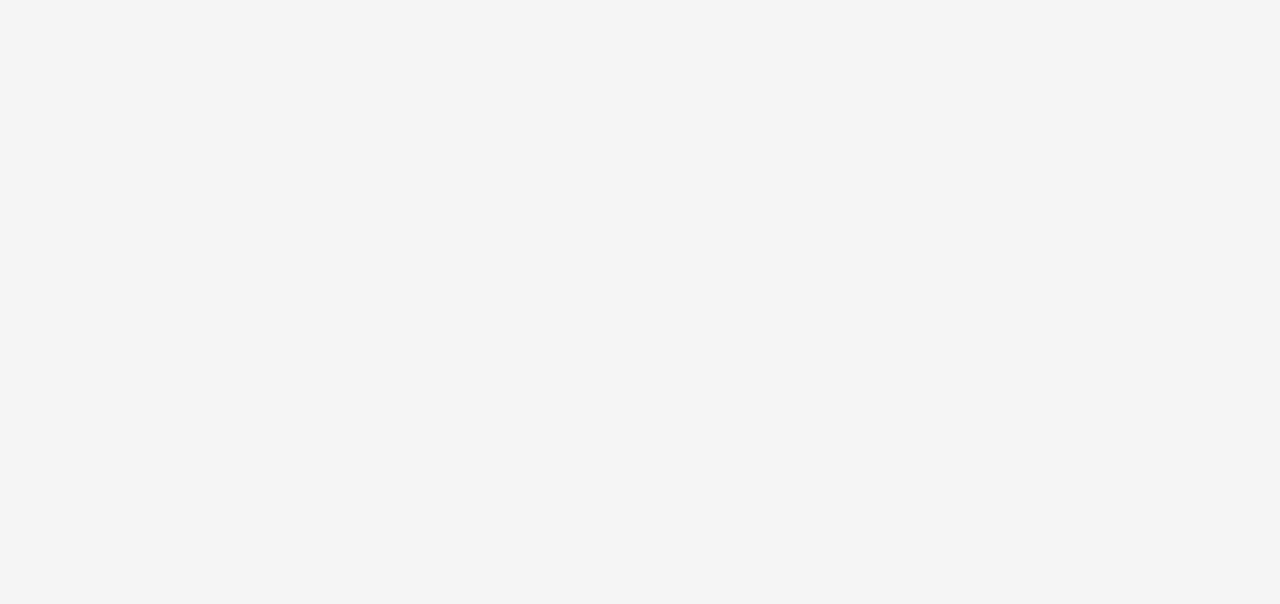
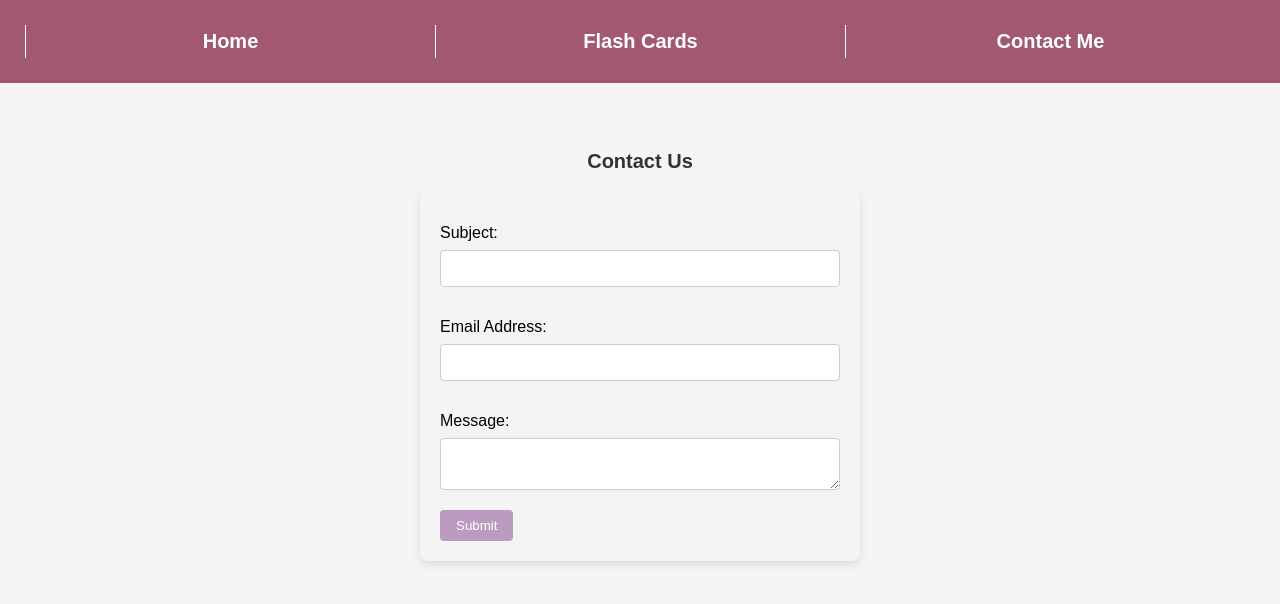
Before and after one commit to chilanay/flash-card-app, a React (Create React App) app: page /contact-page in a window 1280 px wide. Before the commit this address had no page. Shown: the top 604 px of the page. Built offline with nearby package versions, Linux system fonts and the light colour scheme.

Commit message:
added contact page

```diff
--- a/src/App.js
+++ b/src/App.js
@@ -3,7 +3,7 @@ import { BrowserRouter as Router, Route, Routes } from 'react-router-dom';
 import React from 'react';
 import Home from './home.jsx'
 import FlashCard from './flash-cards.jsx'
-// import Contact from './Contact.jsx'
+import ContactPage from './contact-page.jsx'
 
 function App() {
   return (
@@ -13,30 +13,11 @@ function App() {
           <Route path="/" element={<Home />} />
           <Route path="/home" element={<Home />} />
           <Route path="/flash-cards" element={<FlashCard />} />
-
-          {/* <Route path="/contact" element={<Contact />} /> */}
+          <Route path="/contact-page" element={<ContactPage />} />
         </Routes>
       </Router>
     </div>
   );
-
-  //   <div className="App">
-  //     <header className="App-header">
-  //       <img src={logo} className="App-logo" alt="logo" />
-  //       <p>
-  //         Edit <code>src/App.js</code> and save to reload.
-  //       </p>
-  //       <a
-  //         className="App-link"
-  //         href="https://reactjs.org"
-  //         target="_blank"
-  //         rel="noopener noreferrer"
-  //       >
-  //         Learn React
-  //       </a>
-  //     </header>
-  //   </div>
-  // );
 }
 
 export default App;
--- /dev/null
+++ b/src/contact-page.css
@@ -0,0 +1,31 @@
+/* ContactPage.css */
+.contact-container {
+    display: flex;
+    flex-direction: column;
+    align-items: center;
+    margin-top: 50px;
+}
+
+.contact-form {
+    max-width: 400px;
+    width: 100%;
+    background-color: #f4f4f4;
+    padding: 20px;
+    border-radius: 8px;
+    box-shadow: 0 4px 8px rgba(0, 0, 0, 0.1);
+}
+
+label {
+    display: block;
+    margin-bottom: 8px;
+}
+
+input,
+textarea {
+    width: 100%;
+    padding: 10px;
+    margin-bottom: 16px;
+    border: 1px solid #ccc;
+    border-radius: 4px;
+    box-sizing: border-box;
+}
--- /dev/null
+++ b/src/contact-page.jsx
@@ -0,0 +1,84 @@
+// ContactPage.jsx
+import React, { useState } from 'react';
+import Navbar from './navbar.jsx';
+import './contact-page.css';
+
+const ContactPage = () => {
+    const [subject, setSubject] = useState('');
+    const [email, setEmail] = useState('');
+    const [message, setMessage] = useState('');
+
+    const handleSubmit = async (e) => {
+        e.preventDefault();
+
+        // Prepare the message data in JSON format
+        const messageData = {
+            subject,
+            email,
+            content: message,
+        };
+
+        try {
+            // Send a POST request to store the message
+            const response = await fetch('http://localhost:5000/messages', {
+                method: 'POST',
+                headers: {
+                    'Content-Type': 'application/json',
+                },
+                body: JSON.stringify(messageData),
+            });
+
+            if (response.ok) {
+                console.log('Message sent successfully:', messageData);
+                // You can add additional logic here if needed
+            } else {
+                console.error('Error sending message:', response.statusText);
+                // Handle the error appropriately
+            }
+        } catch (error) {
+            console.error('Error sending message:', error.message);
+            // Handle the error appropriately
+        }
+    };
+
+    return (
+        <>
+            <Navbar />
+            <div className="contact-container">
+                <h2>Contact Us</h2>
+                <form onSubmit={handleSubmit} className="contact-form">
+                    <label htmlFor="subject">Subject:</label>
+                    <input
+                        type="text"
+                        id="subject"
+                        value={subject}
+                        onChange={(e) => setSubject(e.target.value)}
+                        required
+                    />
+
+                    <label htmlFor="email">Email Address:</label>
+                    <input
+                        type="email"
+                        id="email"
+                        value={email}
+                        onChange={(e) => setEmail(e.target.value)}
+                        required
+                    />
+
+                    <label htmlFor="message">Message:</label>
+                    <textarea
+                        id="message"
+                        value={message}
+                        onChange={(e) => setMessage(e.target.value)}
+                        required
+                    />
+
+                    <button type="submit">Submit</button>
+                </form>
+            </div>
+        </>
+
+    );
+};
+
+export default ContactPage;
--- a/src/flash-cards.css
+++ b/src/flash-cards.css
@@ -13,6 +13,12 @@
       gap: 10px;
       margin-bottom: 20px;
       width: 500px;
+      margin-top: 13px;
+  }
+
+  .search-button {
+      height: 37px;
+      width: 80px;
   }
 
   .create-button-container {
@@ -21,18 +27,6 @@
       justify-content: center;
       margin-bottom: 20px;
   }
-
-
-
-  .create-button-container {
-      width: 100%;
-      /* Make the container take full width */
-      display: flex;
-      justify-content: center;
-      margin-bottom: 20px;
-      /* Add margin at the bottom of the container */
-  }
-
 
   .flashcard {
       background-color: #fff;
@@ -82,14 +76,15 @@
       margin-top: 15px;
   }
 
-  #status-filter,
-  .filter-button {
+  #status-filter {
       padding: 8px;
       border-radius: 4px;
   }
 
   .filter-button {
       margin-left: 10px;
+      height: 37px;
+      width: 80px;
   }
 
   .sort-options-container {
@@ -102,7 +97,8 @@
       margin-left: 10px;
       padding: 8px;
       border-radius: 4px;
-
+      height: 37px;
+      width: 80px;
   }
 
   #sort-select {
--- a/src/navbar.jsx
+++ b/src/navbar.jsx
@@ -8,7 +8,7 @@ function Navbar() {
       <div className='navdetails'>
         <NavLink to='/home' className="navpart">Home</NavLink>
         <NavLink to='/flash-cards' className="navpart">Flash Cards</NavLink>
-        {/* <NavLink to='/contact' className="page">Contact Me</NavLink> */}
+        <NavLink to='/contact-page' className="navpart">Contact Me</NavLink>
       </div>
     </div>
   );
```
Also changed, not shown: src/flash-card.json (+18 -3 lines).
